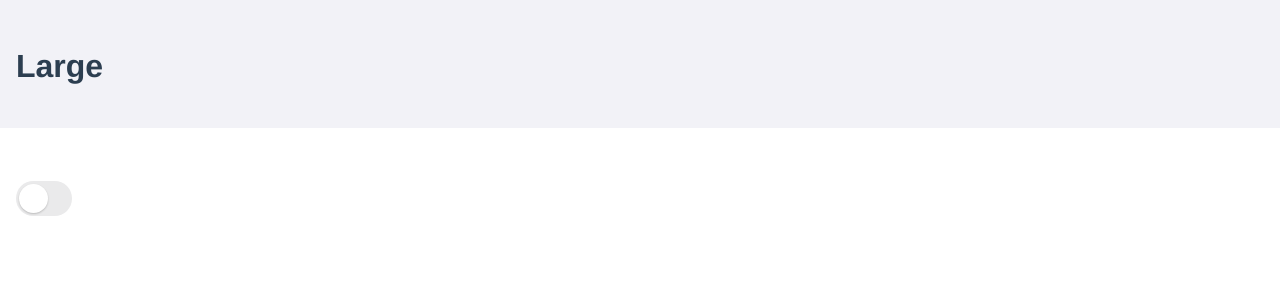
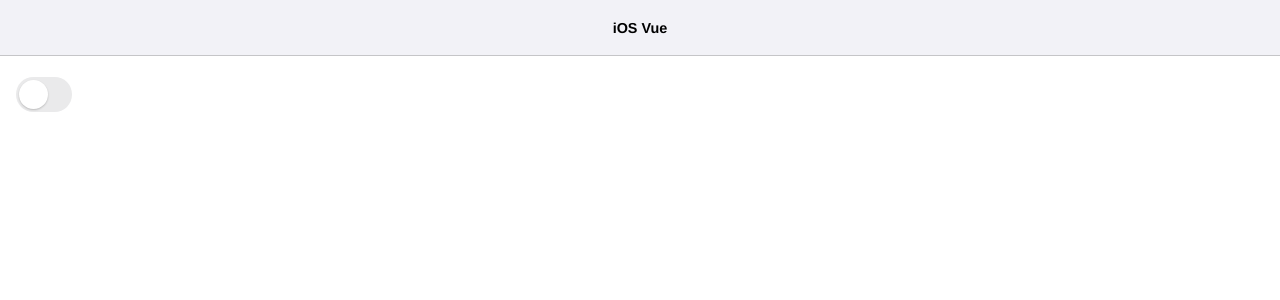
Before and after one commit to leegeunhyeok/vue-ios, a Vue app: page / in a window 1280 px wide. Shown: the top 300 px of the page. Built offline with nearby package versions, Linux system fonts and the light colour scheme; the HTML template or start-up script is replaced by a standard one.

Commit message:
:sparkles: Update large title layout (styles, transition)

```diff
--- a/src/components/iNavigationBar.vue
+++ b/src/components/iNavigationBar.vue
@@ -1,24 +1,26 @@
 <template>
-  <div class="i-navigation-bar" ref="iNav">
-    <transition>
+  <div class="i-navigation-bar" ref="iNav"
+    :class="{ 'not-extended': !extended }"
+  >
     <div class="i-navigation-bar__default"
-        v-if="!extend"
+      :class="{ 'navbar-border': navbarBorder }"
     >
       <div class="i-navigation-bar--mask"
-          :style="navigationStyle"
         :class="{ blur }"
       />
-
-        <div class="i-navigation-bar--title">
+      <transition name="i-navigation-bar" mode="out-in">
+        <div class="i-navigation-bar--title"
+          v-if="showTitle"
+        >
           {{ title }}
         </div>
+      </transition>
     </div>
-    </transition>
     <div class="i-navigation-bar__large"
-      :style="navigationStyle"
+      v-if="extended"
     >
       <h2 class="i-navigation-bar__large--title">
-        {{ 'Large' }}
+        {{ largeTitle }}
       </h2>
     </div>
   </div>
@@ -32,38 +34,30 @@ export default {
       type: String,
       default: ''
     },
+    largeTitle: {
+      type: String,
+      default: ''
+    },
     blur: {
       type: Boolean,
       default: true
-    },
-    color: {
-      type: String,
-      default: '#f2f2f7',
-      validator (value) {
-        return !!value.match(/^#(?:[0-9a-fA-F]{3}){1,2}$/i)
-      }
-    },
-    opacity: {
-      type: Number,
-      default: 0.5
     }
   },
   data () {
     return {
       pixel: 12,
       navbarHeight: 40,
-      extend: true
+      showTitle: true,
+      navbarBorder: false
     }
   },
   computed: {
+    extended () {
+      return !!this.largeTitle
+    },
     navigationClass () {
       return {
         blur: this.blur
-      }
-    },
-    navigationStyle () {
-      return {
-        backgroundColor: this.color
       }
     }
   },
@@ -89,13 +83,15 @@ export default {
       )
     },
     watchScrollStatus () {
-      this.extend = !(window.pageYOffset > this.navbarHeight)
+      this.navbarBorder = window.pageYOffset > this.navbarHeight / 6 || !this.extended
+      this.showTitle = window.pageYOffset + 84 > this.navbarHeight || !this.extended
     }
   }
 }
 </script>
 
 <style lang="scss">
+@import '../common/style/common.scss';
 
 .i-navigation-bar {
   display: inline-block;
@@ -103,15 +99,29 @@ export default {
   margin-bottom: 10px;
 
   @media only screen and (min-width: 320px) {
-    padding-top: 8.5rem;
+    height: 8.5rem;
   }
 
   @media only screen and (min-width: 768px) {
-    padding-top: 9rem;
+    height: 9rem;
   }
 
   @media only screen and (min-width: 1224px) {
-    padding-top: 9.5rem;
+    height: 9.5rem;
+  }
+
+  &.not-extended {
+    @media only screen and (min-width: 320px) {
+      height: 2rem;
+    }
+
+    @media only screen and (min-width: 768px) {
+      height: 2.5rem;
+    }
+
+    @media only screen and (min-width: 1224px) {
+      height: 3rem;
+    }
   }
 
   .i-navigation-bar__default {
@@ -120,6 +130,17 @@ export default {
     left: 0;
     width: 100%;
     z-index: 9995;
+    border-bottom: 1px solid;
+    border-color: $light-background-color;
+    -webkit-transition: border-color $transition-speed;
+       -moz-transition: border-color $transition-speed;
+        -ms-transition: border-color $transition-speed;
+         -o-transition: border-color $transition-speed;
+            transition: border-color $transition-speed;
+
+    &.navbar-border {
+      border-color: $light-border-color;
+    }
 
     @media only screen and (min-width: 320px) {
       height: 2.5rem;
@@ -142,10 +163,11 @@ export default {
       left: 0;
       width: 100%;
       height: 100%;
+      background-color: $light-background-color;
 
       &.blur {
         // TODO: blur effect implement
-        opacity: .95;
+        opacity: 1;
       }
     }
 
@@ -163,10 +185,11 @@ export default {
 
   .i-navigation-bar__large {
     position: absolute;
+    top: 0;
+    left: 0;
     width: 100%;
     height: 8rem;
-    top: 0;
-    left: 0;
+    background-color: $light-background-color;
 
     .i-navigation-bar__large--title {
       text-align: left;
@@ -177,4 +200,11 @@ export default {
     }
   }
 }
+
+.i-navigation-bar-enter-active, .i-navigation-bar-leave-active {
+  transition: opacity $transition-speed;
+}
+.i-navigation-bar-enter, .i-navigation-bar-leave-to {
+  opacity: 0;
+}
 </style>
```
Lines whose indentation alone changed are shown as unchanged.
